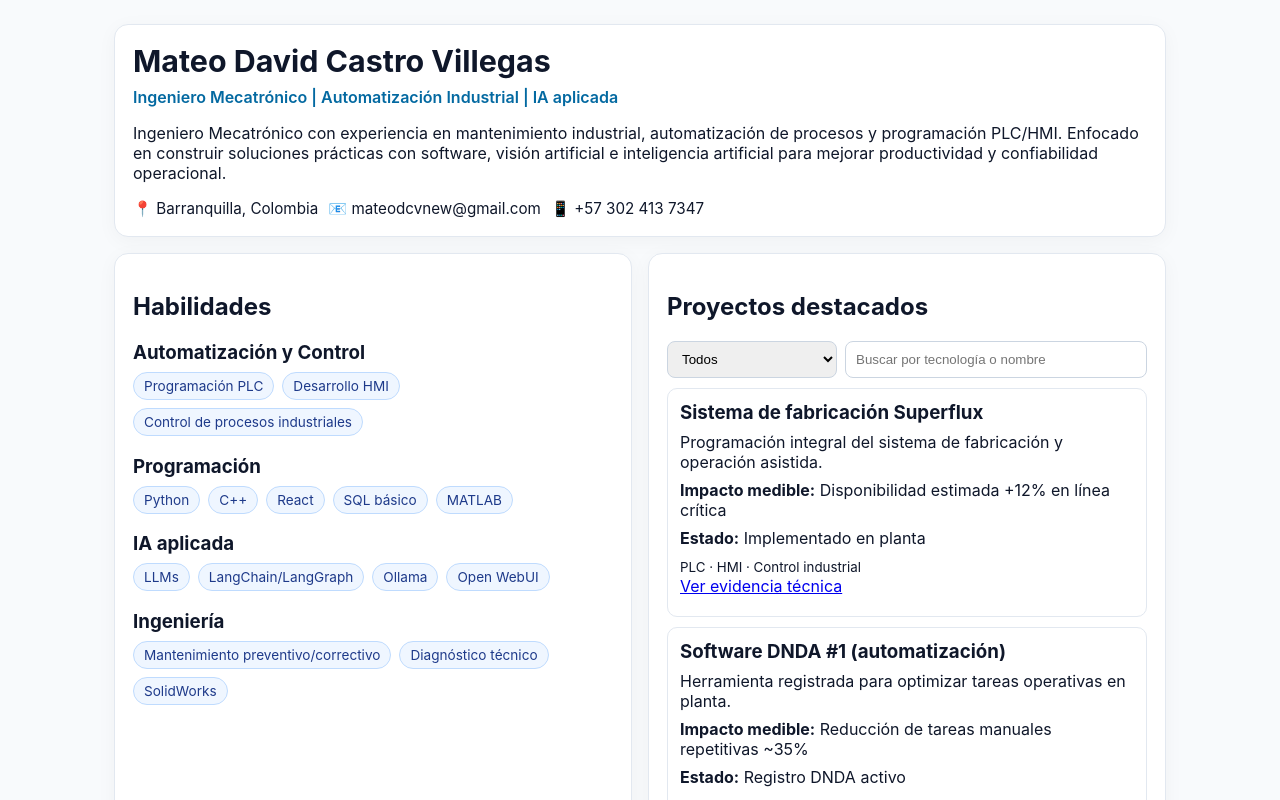
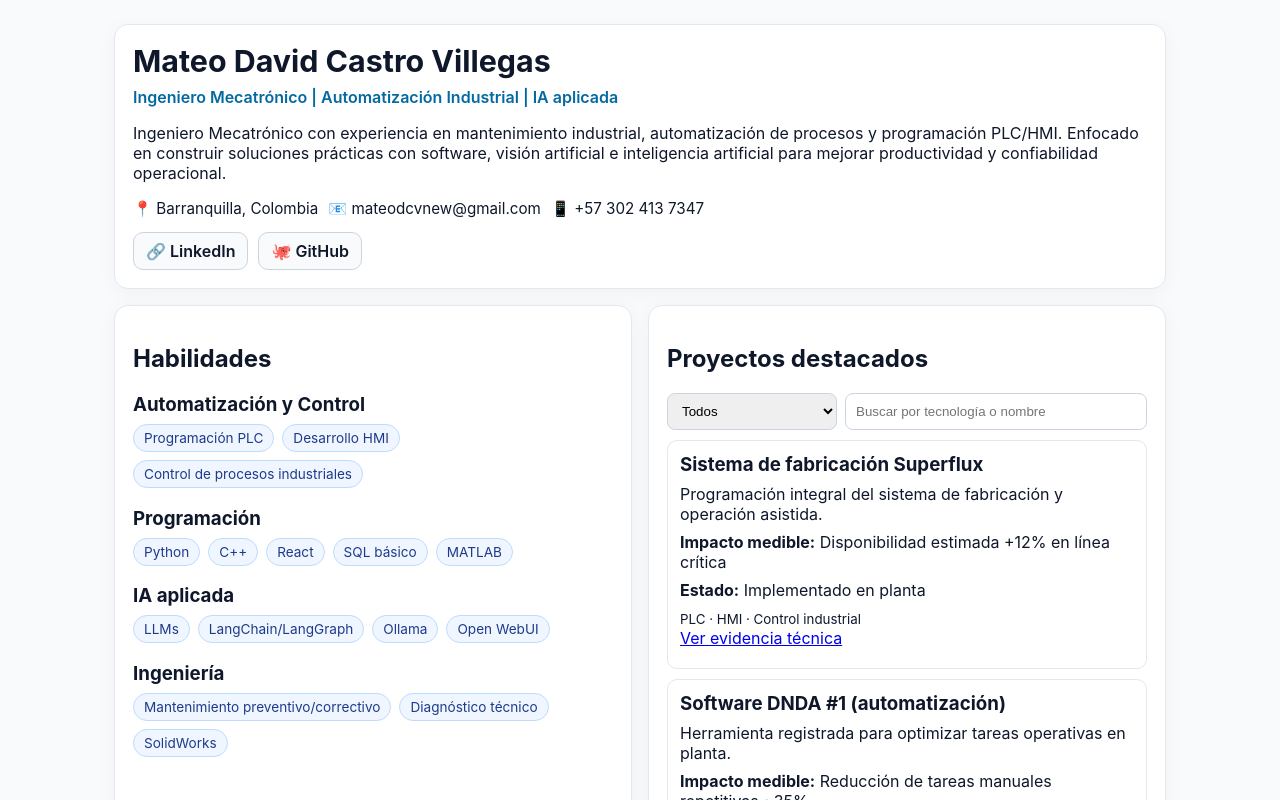
Before and after one commit to theo272004/mi-cv-web, a React (Vite) app: page / in a window 1280 px wide. Shown: the top 800 px of the page. Built offline with nearby package versions, Linux system fonts and the light colour scheme.

Commit message:
feat: agregar botones con logo para LinkedIn y GitHub

```diff
--- a/src/App.css
+++ b/src/App.css
@@ -44,6 +44,29 @@ body {
   gap: 10px;
   margin-top: 12px;
   font-size: 0.95rem;
+}
+
+.socials {
+  display: flex;
+  gap: 10px;
+  margin-top: 14px;
+}
+
+.social-btn {
+  display: inline-flex;
+  align-items: center;
+  gap: 6px;
+  padding: 8px 12px;
+  border-radius: 10px;
+  border: 1px solid #cbd5e1;
+  text-decoration: none;
+  color: #0f172a;
+  background: #f8fafc;
+  font-weight: 600;
+}
+
+.social-btn:hover {
+  background: #e2e8f0;
 }
 
 .grid {
--- a/src/App.jsx
+++ b/src/App.jsx
@@ -7,6 +7,8 @@ const profile = {
   city: 'Barranquilla, Colombia',
   phone: '+57 302 413 7347',
   email: 'mateodcvnew@gmail.com',
+  linkedin: 'https://www.linkedin.com/in/mateo-castro-villegas-84b738340',
+  github: 'https://github.com/theo272004',
   summary:
     'Ingeniero Mecatrónico con experiencia en mantenimiento industrial, automatización de procesos y programación PLC/HMI. Enfocado en construir soluciones prácticas con software, visión artificial e inteligencia artificial para mejorar productividad y confiabilidad operacional.',
 }
@@ -77,6 +79,14 @@ function App() {
           <span>📧 {profile.email}</span>
           <span>📱 {profile.phone}</span>
         </div>
+        <div className="socials">
+          <a className="social-btn" href={profile.linkedin} target="_blank" rel="noreferrer">
+            🔗 LinkedIn
+          </a>
+          <a className="social-btn" href={profile.github} target="_blank" rel="noreferrer">
+            🐙 GitHub
+          </a>
+        </div>
       </header>
 
       <section className="grid">
```
